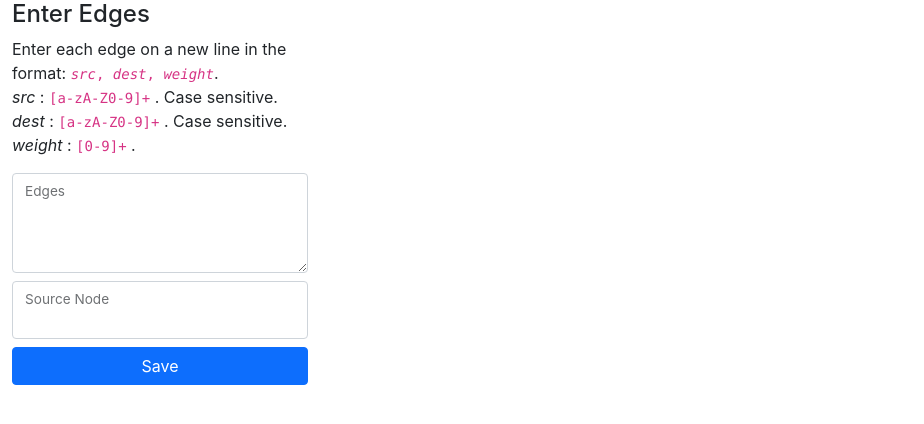
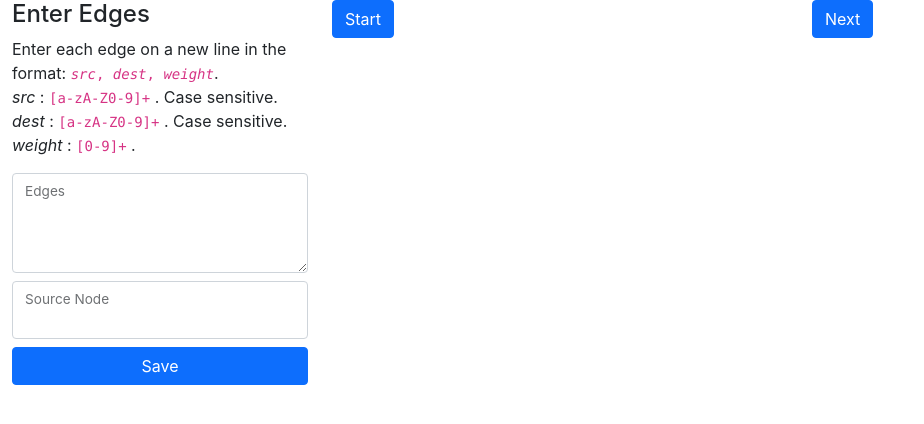
Before and after one commit to shashwatrathod/bellman-ford-visualizer, a React (Create React App) app: page / in a window 1280 px wide. Shown: the top 424 px of the page, without its empty margins (0-924 px from the left). Built offline with nearby package versions, Linux system fonts and the light colour scheme.

Commit message:
added next node func

```diff
--- a/src/App.js
+++ b/src/App.js
@@ -1,9 +1,39 @@
 import GraphInput from "./components/graph-input/GraphInput";
 import useVisGraph from "./hooks/useVisGraph";
 import Graph from "react-graph-vis";
+import useGlobalGraph from "./hooks/useGlobalGraph";
+import { bellmanFord } from "./utils/graph-utils";
+import { useState } from "react";
 
 function App() {
-  const { graph, options, addNewNode, graphKey } = useVisGraph();
+  const { graph, options, graphKey, next, resetGraph } = useVisGraph();
+  const { globalGraph } = useGlobalGraph();
+  const [steps, setSteps] = useState([]);
+  const [currentStep, setCurrentStep] = useState(-1);
+
+  const startOnClick = () => {
+    if (!globalGraph) return;
+
+    resetGraph();
+
+    const { steps, distances, parent } = bellmanFord(
+      globalGraph,
+      globalGraph.source
+    );
+
+    console.log(steps);
+
+    setSteps(steps);
+    setCurrentStep(-1);
+  };
+
+  const nextOnClick = () => {
+    if (currentStep === steps.length - 1) return;
+
+    setCurrentStep((oldStep) => oldStep + 1);
+    // Refering to currentStep + 1 as useState does not update the state value immediately
+    next(steps[currentStep + 1]);
+  };
 
   return (
     <div className="container-fluid">
@@ -12,11 +42,33 @@ function App() {
           <GraphInput />
         </div>
         <div className="col-9">
-          {graph && options && (
-            <>
-              <Graph key={graphKey} graph={graph} options={options} />
-            </>
-          )}
+          <div className="row">
+            {graph && options && (
+              <>
+                <Graph key={graphKey} graph={graph} options={options} />
+              </>
+            )}
+          </div>
+          <div className="row">
+            <div className="col">
+              <button
+                type="button"
+                class="btn btn-primary"
+                onClick={startOnClick}
+              >
+                Start
+              </button>
+            </div>
+            <div className="col">
+              <button
+                type="button"
+                class="btn btn-primary"
+                onClick={nextOnClick}
+              >
+                Next
+              </button>
+            </div>
+          </div>
         </div>
       </div>
     </div>
--- a/src/contexts/GlobalGraphContextProvider.jsx
+++ b/src/contexts/GlobalGraphContextProvider.jsx
@@ -1,5 +1,5 @@
 import { createContext, useState } from "react";
-import { addDirectedEdge, addSource, emptyGraph } from "../graph-utils";
+import { addDirectedEdge, addSource, emptyGraph } from "../utils/graph-utils";
 
 export const GlobalGraphContext = createContext({
   globalGraph: undefined,
--- a/src/hooks/useVisGraph.js
+++ b/src/hooks/useVisGraph.js
@@ -2,9 +2,11 @@ import React, { useEffect, useState } from "react";
 import { cloneDeep } from "lodash";
 import useGlobalGraph from "./useGlobalGraph";
 import { v4 as uuidv4 } from "uuid";
+import { nextNodeStep } from "../utils/vis-graph-utils";
 
 const defaultOptions = {
   layout: {
+    randomSeed: 6,
     hierarchical: false,
   },
   edges: {
@@ -13,9 +15,20 @@ const defaultOptions = {
       type: "dynamic",
       roundness: 1,
     },
+    width: 2,
+  },
+  nodes: {
+    shape: "circle",
+    font: {
+      face: "sans-serif",
+      color: "#FAFAFA",
+    },
+    color: "#2F2F2F",
   },
   height: "800px",
 };
+
+//TODO: reset method to draw again from new graph
 
 const useVisGraph = () => {
   const [options, setOptions] = useState(defaultOptions);
@@ -42,8 +55,7 @@ const useVisGraph = () => {
     setGraphState(_graph);
   };
 
-  // If we have a new globalGraph, we want to update our vis graph to reflect that.
-  useEffect(() => {
+  const createVisGraph = () => {
     if (!globalGraph) {
       setGraph(undefined);
       return;
@@ -76,11 +88,24 @@ const useVisGraph = () => {
       nodes,
       edges,
     });
+  };
+
+  // If we have a new globalGraph, we want to update our vis graph to reflect that.
+  useEffect(() => {
+    createVisGraph();
   }, [globalGraph]);
 
+  const next = (step) => {
+    const _graph = cloneDeep(graph);
 
+    if (step?.nodes) {
+      step.nodes.forEach((nodeStep) => nextNodeStep(_graph, nodeStep));
+    }
 
-  return { graph, options, graphKey };
+    setGraph(_graph);
+  };
+
+  return { graph, options, graphKey, next, resetGraph: createVisGraph };
 };
 
 export default useVisGraph;
--- /dev/null
+++ b/src/utils/vis-graph-utils.js
@@ -0,0 +1,41 @@
+import { cloneDeep } from "lodash";
+import { nodeStatuses } from "./graph-utils";
+
+const SUCCESS_COLOR = "#4CAF50";
+const SOURCE_COLOR = "#2196F3";
+const REJECT_COLOR = "#F4511E";
+const NORMAL_COLOR = "#2F2F2F";
+
+export const nextNodeStep = (_graph, nodeStep) => {
+  let _nodes = cloneDeep(_graph.nodes);
+
+  let nodeIdx = _nodes.findIndex((node) => node.id === nodeStep.node);
+
+  if (nodeIdx >= 0) {
+    _nodes[nodeIdx] = {
+      ..._nodes[nodeIdx],
+      ...nodeConfigOnStatus(nodeStep.status),
+    };
+
+    _graph.nodes = _nodes;
+  }
+};
+
+const nodeConfigOnStatus = (status) => {
+  switch (status) {
+    case nodeStatuses.NORMAL:
+      return {
+        color: NORMAL_COLOR,
+      };
+    case nodeStatuses.SOURCE:
+      return {
+        color: SOURCE_COLOR,
+      };
+    case nodeStatuses.UPDATED:
+      return {
+        color: SUCCESS_COLOR,
+      };
+    default:
+      return null;
+  }
+};
```
Also changed, not shown: src/utils/graph-utils/bellmanFordTest.js (renamed from src/graph-utils/bellmanFordTest.js), src/utils/graph-utils/index.js (renamed from src/graph-utils/index.js).
